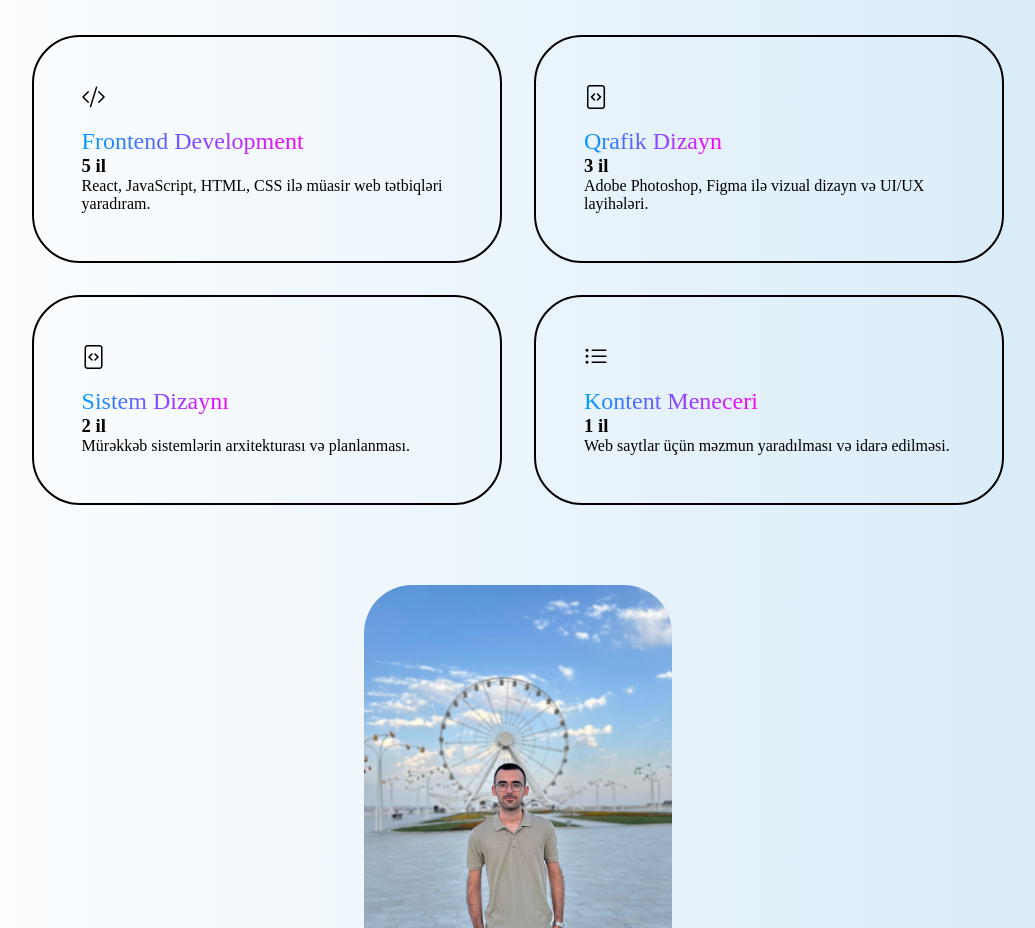
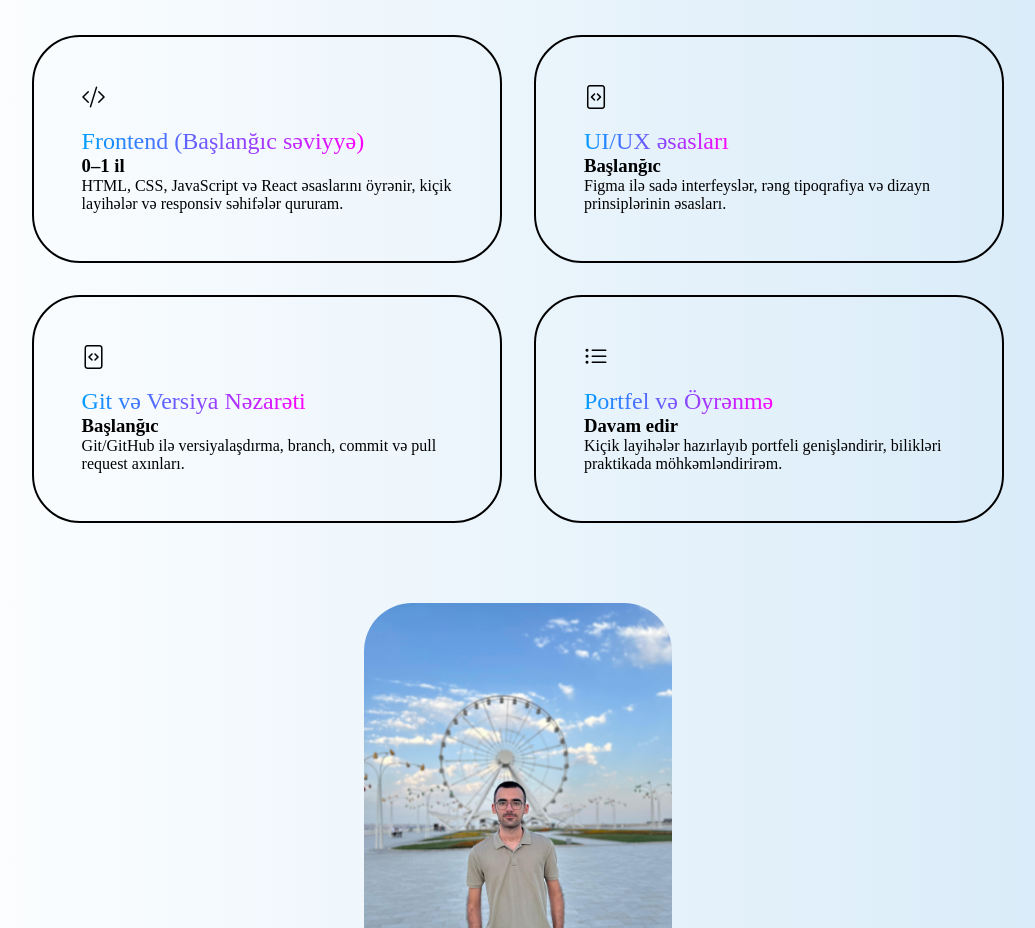
Before and after one commit to nesirresulzade/ReactwithMyPortfolio, a React (Vite) app: page / in a window 1280 px wide. Shown: the part 920-1848 px from the top of the page, without its empty margins (122-1157 px from the left). Built offline with nearby package versions, Linux system fonts and the light colour scheme.

Commit message:
experience-section-update

```diff
--- a/src/translations/translations.js
+++ b/src/translations/translations.js
@@ -16,21 +16,21 @@ export const translations = {
 
         // Experience Section
         experienceTitle: "Təcrübə",
-        frontendDev: "Frontend Development",
-        frontendYears: "5 il",
-        frontendDesc: "React, JavaScript, HTML, CSS ilə müasir web tətbiqləri yaradıram.",
+        frontendDev: "Frontend (Başlanğıc səviyyə)",
+        frontendYears: "0–1 il",
+        frontendDesc: "HTML, CSS, JavaScript və React əsaslarını öyrənir, kiçik layihələr və responsiv səhifələr qururam.",
 
-        graphicDesign: "Qrafik Dizayn",
-        graphicYears: "3 il",
-        graphicDesc: "Adobe Photoshop, Figma ilə vizual dizayn və UI/UX layihələri.",
+        graphicDesign: "UI/UX əsasları",
+        graphicYears: "Başlanğıc",
+        graphicDesc: "Figma ilə sadə interfeyslər, rəng tipoqrafiya və dizayn prinsiplərinin əsasları.",
 
-        systemDesign: "Sistem Dizaynı",
-        systemYears: "2 il",
-        systemDesc: "Mürəkkəb sistemlərin arxitekturası və planlanması.",
+        systemDesign: "Git və Versiya Nəzarəti",
+        systemYears: "Başlanğıc",
+        systemDesc: "Git/GitHub ilə versiyalaşdırma, branch, commit və pull request axınları.",
 
-        contentManager: "Kontent Meneceri",
-        contentYears: "1 il",
-        contentDesc: "Web saytlar üçün məzmun yaradılması və idarə edilməsi.",
+        contentManager: "Portfel və Öyrənmə",
+        contentYears: "Davam edir",
+        contentDesc: "Kiçik layihələr hazırlayıb portfeli genişləndirir, bilikləri praktikada möhkəmləndirirəm.",
 
         // Skills Section
         skillsTitle: "Bacarıqlar",
@@ -138,21 +138,21 @@ export const translations = {
 
         // Experience Section
         experienceTitle: "Experience",
-        frontendDev: "Frontend Development",
-        frontendYears: "5 years",
-        frontendDesc: "Creating modern web applications with React, JavaScript, HTML, CSS.",
+        frontendDev: "Frontend (Beginner)",
+        frontendYears: "0–1 year",
+        frontendDesc: "Learning HTML, CSS, JavaScript and React fundamentals. Building small projects and responsive pages.",
 
-        graphicDesign: "Graphic Design",
-        graphicYears: "3 years",
-        graphicDesc: "Visual design and UI/UX projects with Adobe Photoshop, Figma.",
+        graphicDesign: "UI/UX Basics",
+        graphicYears: "Beginner",
+        graphicDesc: "Simple interfaces in Figma, basics of color, typography and design principles.",
 
-        systemDesign: "System Design",
-        systemYears: "2 years",
-        systemDesc: "Architecture and planning of complex systems.",
+        systemDesign: "Git & Version Control",
+        systemYears: "Beginner",
+        systemDesc: "Using Git/GitHub for versioning, branches, commits and pull requests.",
 
-        contentManager: "Content Manager",
-        contentYears: "1 year",
-        contentDesc: "Content creation and management for websites.",
+        contentManager: "Portfolio & Learning",
+        contentYears: "Ongoing",
+        contentDesc: "Practicing with small projects, improving portfolio and strengthening fundamentals.",
 
         // Skills Section
         skillsTitle: "Skills",
```
